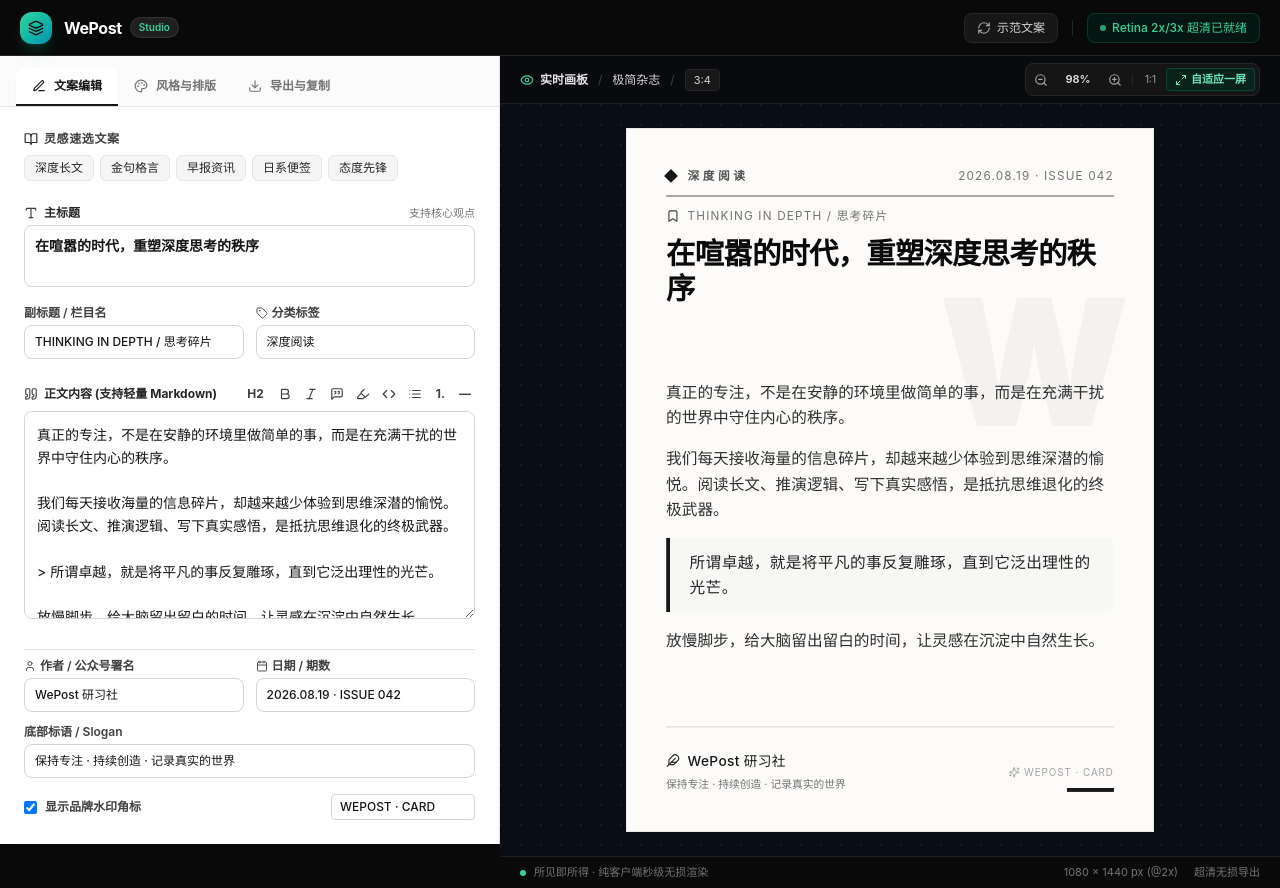
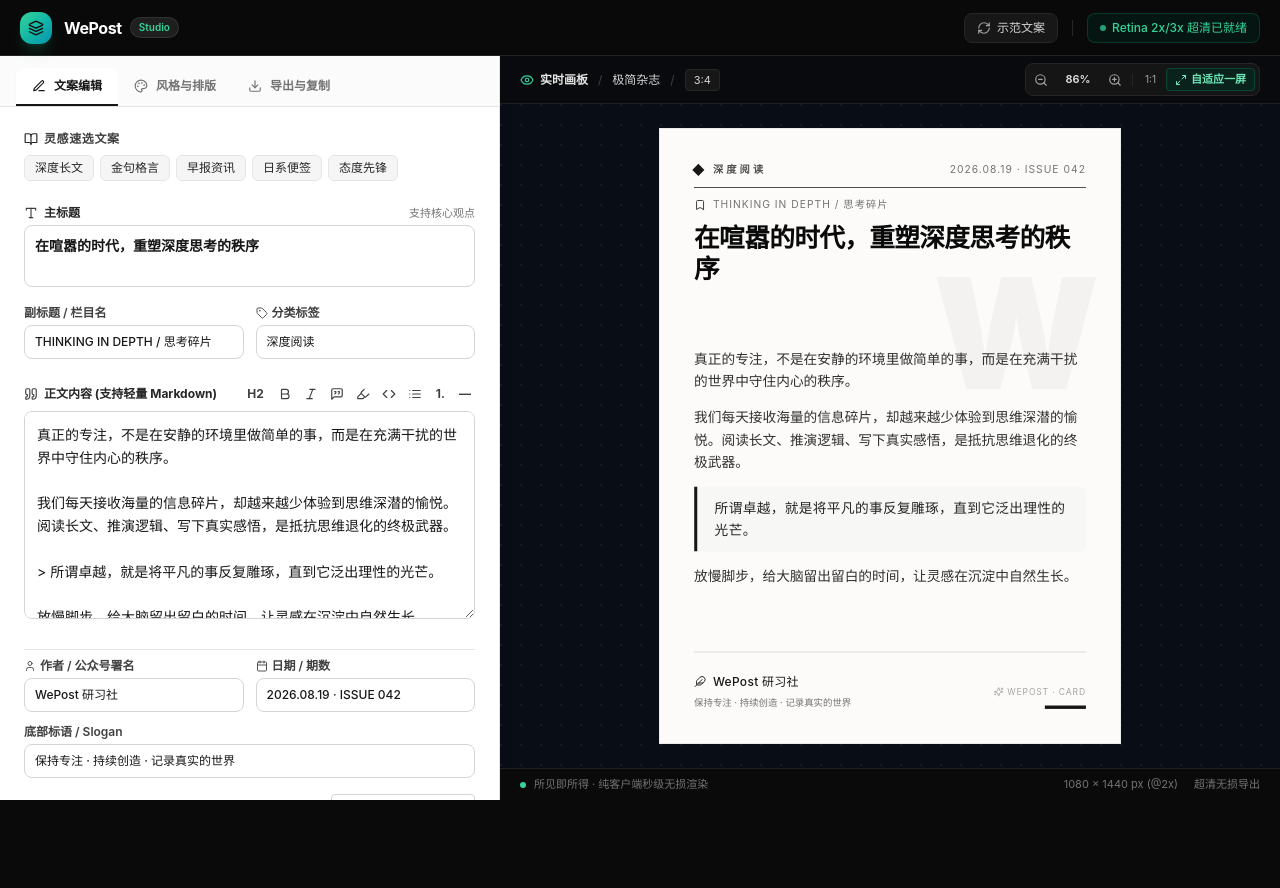
Before and after one commit to zaneven/WePost, a Next.js app: page / in a window 1280 px wide. After the commit the page ends 800 px from the top, so only its background shows below. Built offline with nearby package versions, Linux system fonts and the light colour scheme.

Commit message:
fix(layout): strictly lock navbar and root page from scrolling

```diff
--- a/src/app/globals.css
+++ b/src/app/globals.css
@@ -6,6 +6,13 @@
   :root {
     --background: #f8fafc;
     --foreground: #0f172a;
+  }
+
+  html, body {
+    height: 100%;
+    overflow: hidden;
+    margin: 0;
+    padding: 0;
   }
 
   body {
--- a/src/app/layout.tsx
+++ b/src/app/layout.tsx
@@ -12,8 +12,8 @@ export default function RootLayout({
   children: React.ReactNode;
 }) {
   return (
-    <html lang="zh-CN">
-      <body className="antialiased min-h-screen bg-neutral-950 text-neutral-900 flex flex-col">
+    <html lang="zh-CN" className="h-full overflow-hidden">
+      <body className="antialiased h-screen h-[100dvh] overflow-hidden bg-neutral-950 text-neutral-900 flex flex-col">
         {children}
       </body>
     </html>
--- a/src/app/page.tsx
+++ b/src/app/page.tsx
@@ -104,16 +104,16 @@ export default function HomePage() {
   };
 
   return (
-    <div className="flex-1 flex flex-col h-screen overflow-hidden bg-neutral-950">
-      {/* 顶部导航 */}
+    <div className="w-full h-screen h-[100dvh] flex flex-col overflow-hidden bg-neutral-950">
+      {/* 顶部固定导航 */}
       <Header onResetExample={handleResetExample} />
 
-      {/* 主体工作台 */}
-      <div className="flex-1 flex flex-col lg:flex-row overflow-hidden">
-        {/* 左侧控制区 (固定宽度) */}
-        <aside className="w-full lg:w-[460px] xl:w-[500px] border-r border-neutral-200 bg-white text-neutral-900 flex flex-col h-[50vh] lg:h-full z-10 shadow-lg">
+      {/* 主体工作台 (严格占满剩余高度，禁止外层滚动) */}
+      <div className="flex-1 min-h-0 flex flex-col lg:flex-row overflow-hidden">
+        {/* 左侧控制区 (独立内部滚动) */}
+        <aside className="w-full lg:w-[460px] xl:w-[500px] h-full flex flex-col flex-shrink-0 min-h-0 overflow-hidden border-r border-neutral-200 bg-white text-neutral-900 z-10 shadow-lg">
           {/* 导航标签切换 */}
-          <div className="flex border-b border-neutral-200 px-4 pt-3 bg-neutral-50/70">
+          <div className="flex border-b border-neutral-200 px-4 pt-3 bg-neutral-50/70 flex-shrink-0">
             <button
               onClick={() => setActiveTab('content')}
               className={`flex items-center gap-2 px-4 py-2.5 text-xs font-bold border-b-2 transition-all ${
@@ -151,8 +151,8 @@ export default function HomePage() {
             </button>
           </div>
 
-          {/* 表单内容滚动区 */}
-          <div className="flex-1 overflow-y-auto p-6">
+          {/* 表单内容滚动区 (仅此处内部滚动) */}
+          <div className="flex-1 min-h-0 overflow-y-auto p-6">
             {activeTab === 'content' && (
               <ContentForm
                 data={cardData}
@@ -171,8 +171,8 @@ export default function HomePage() {
           </div>
         </aside>
 
-        {/* 右侧实时画板区域 */}
-        <main className="flex-1 flex flex-col h-[50vh] lg:h-full overflow-hidden">
+        {/* 右侧实时画板区域 (自适应一屏显示，禁止任何外部滚动) */}
+        <main className="flex-1 min-w-0 h-full flex flex-col min-h-0 overflow-hidden">
           <CardStage data={cardData} renderRef={exportTargetRef} />
         </main>
       </div>
--- a/src/components/editor/Header.tsx
+++ b/src/components/editor/Header.tsx
@@ -7,7 +7,7 @@ interface HeaderProps {
 
 export const Header: React.FC<HeaderProps> = ({ onResetExample }) => {
   return (
-    <header className="h-14 border-b border-neutral-800/90 bg-neutral-950/95 backdrop-blur-xl sticky top-0 z-50 px-5 flex items-center justify-between text-neutral-100 flex-shrink-0">
+    <header className="h-14 border-b border-neutral-800/90 bg-neutral-950/95 backdrop-blur-xl w-full flex-shrink-0 z-50 px-5 flex items-center justify-between text-neutral-100 select-none">
       {/* 左侧 Logo 与品牌 */}
       <div className="flex items-center gap-3">
         <div className="w-8 h-8 rounded-xl bg-gradient-to-br from-emerald-400 via-teal-500 to-cyan-600 flex items-center justify-center shadow-lg shadow-emerald-500/20 text-neutral-950">
```
